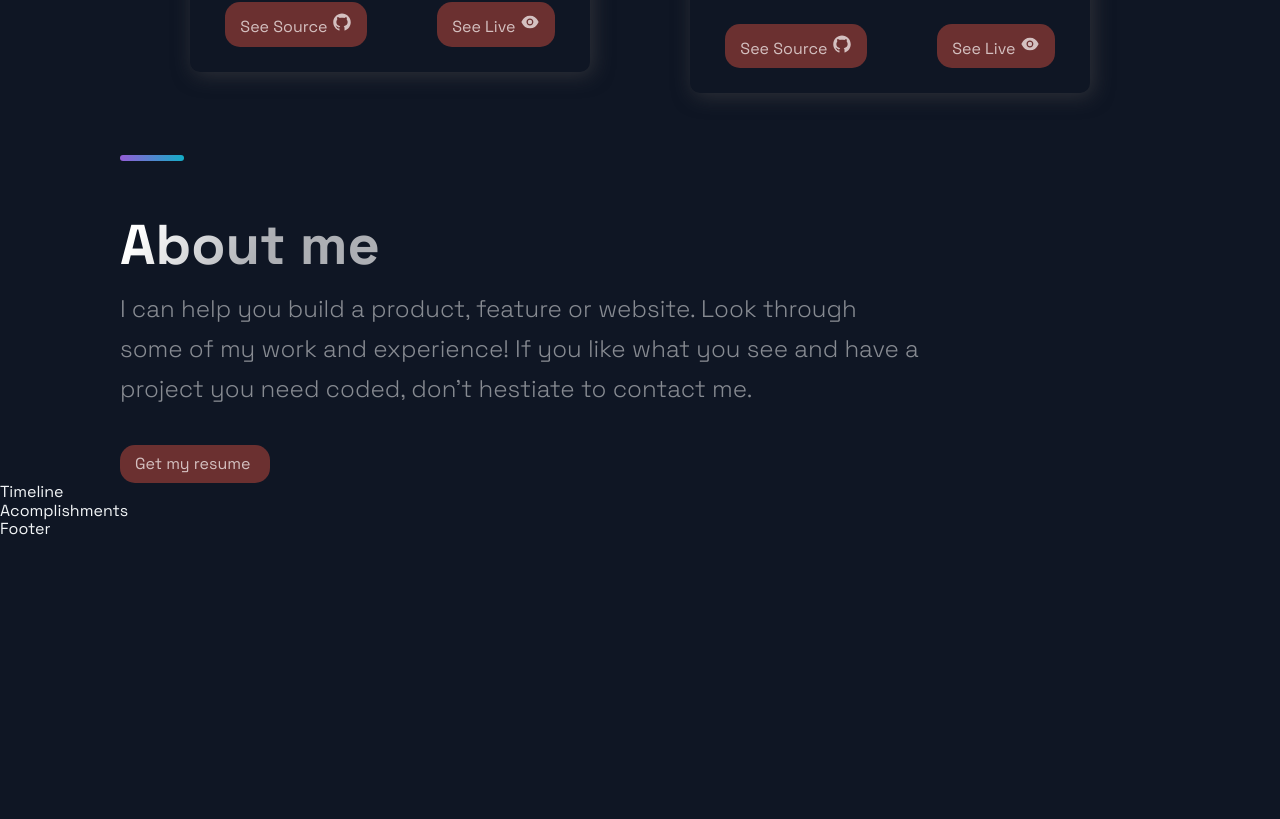
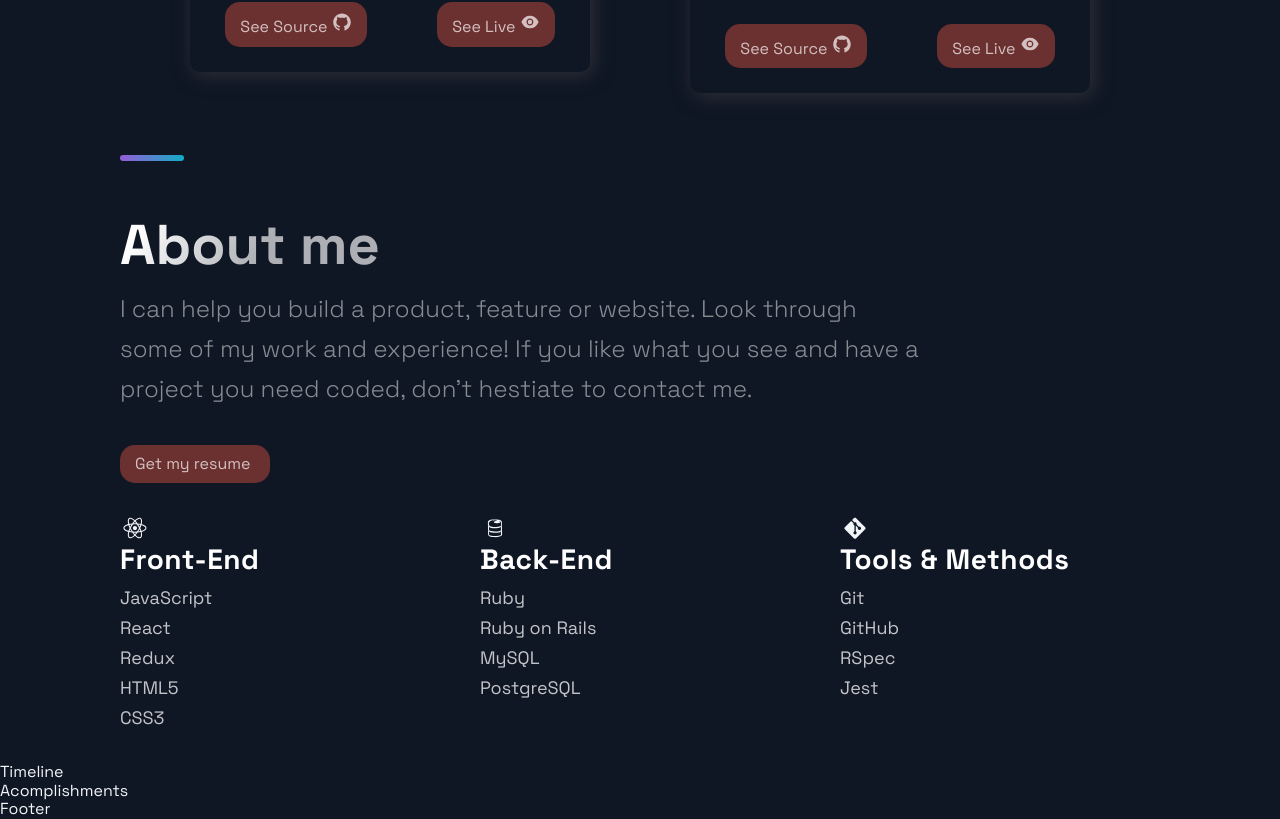
Before and after one commit to CindyDorantes/portfolio-website, a Next.js app: page / in a window 1280 px wide. Shown: the part 2272-3091 px from the top of the page. Before the commit the page ends 2811 px from the top, so only its background shows below. Built offline with nearby package versions, Linux system fonts and the light colour scheme.

Commit message:
Add skills list

```diff
--- a/src/components/Technologies/Technologies.js
+++ b/src/components/Technologies/Technologies.js
@@ -13,6 +13,45 @@ const Technologies = () =>  (
     <RedButton href="https://drive.google.com/file/d/1Ir5hmk7g8v1Q9MulCQYgfPPAf_yNT0MA/view?usp=share_link" style={{ width: "15rem"}}>
       Get my resume
     </RedButton>
+    <List>
+      <ListItem>
+        <DiReact size="3rem" />
+        <ListContainer>
+          <ListTitle>Front-End</ListTitle>
+          <ListParagraph>
+            JavaScript <br />
+            React <br />
+            Redux <br />
+            HTML5 <br />
+            CSS3 <br />
+          </ListParagraph>
+        </ListContainer>
+      </ListItem>
+      <ListItem>
+        <DiFirebase size="3rem" />
+        <ListContainer>
+          <ListTitle>Back-End</ListTitle>
+          <ListParagraph>
+            Ruby <br />
+            Ruby on Rails <br />
+            MySQL <br />
+            PostgreSQL <br />
+          </ListParagraph>
+        </ListContainer>
+      </ListItem>
+      <ListItem>
+        <DiGit size="3rem" />
+        <ListContainer>
+          <ListTitle>Tools & Methods</ListTitle>
+          <ListParagraph>
+            Git <br />
+            GitHub <br />
+            RSpec <br />
+            Jest <br />
+          </ListParagraph>
+        </ListContainer>
+      </ListItem>
+    </List>
 
   </Section>
 );
```
